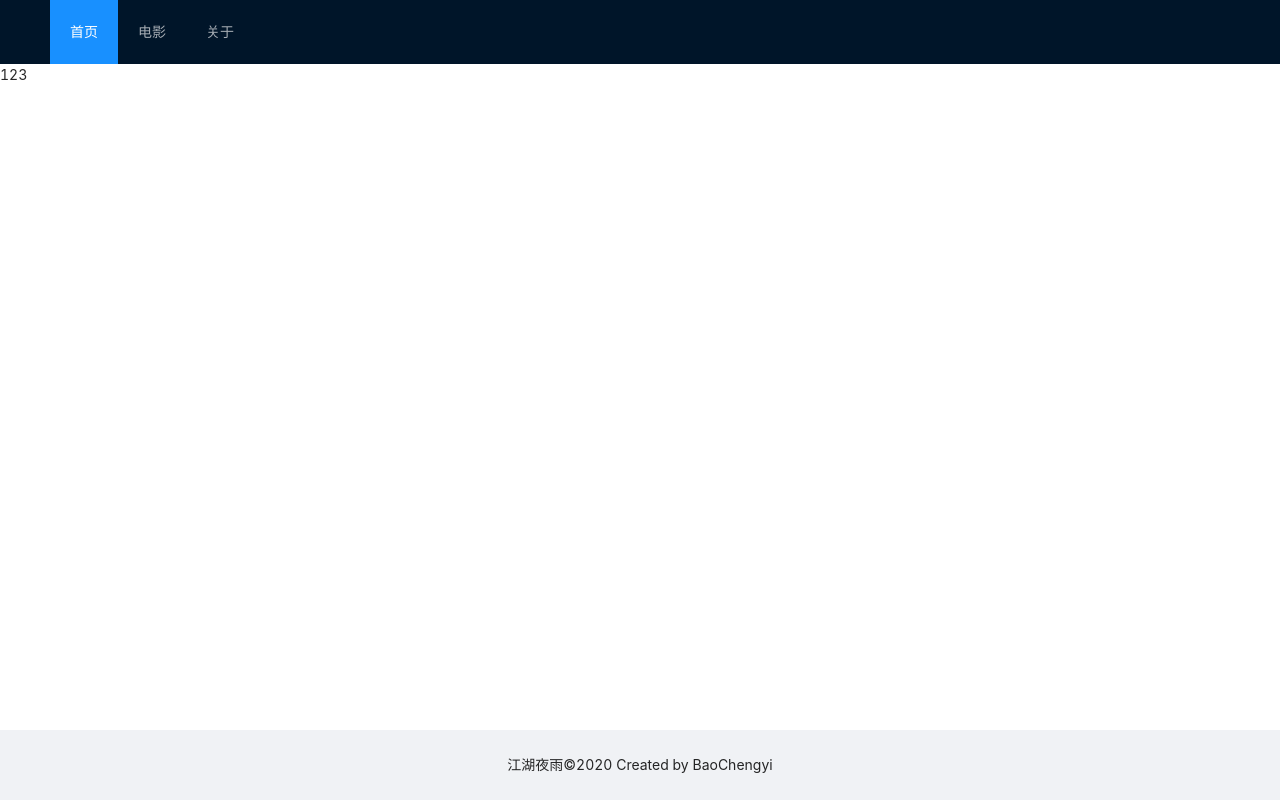
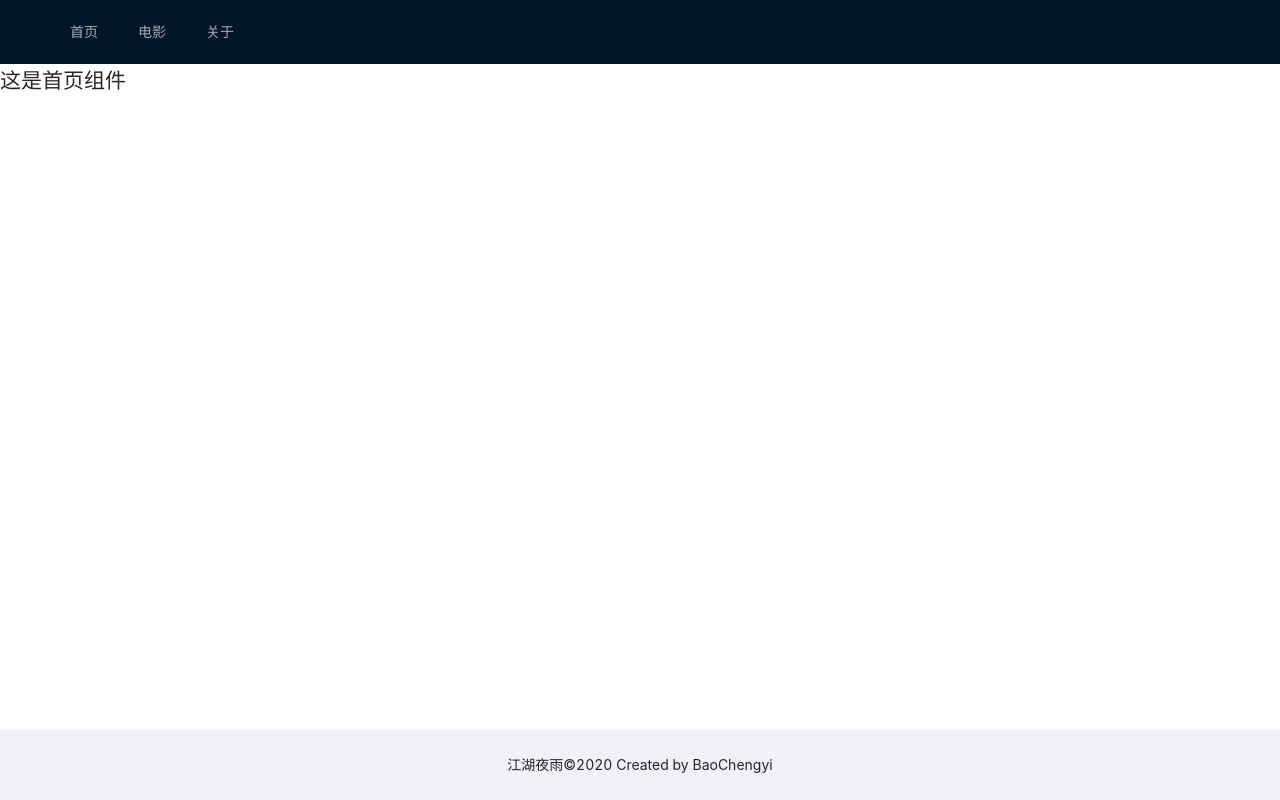
Before and after one commit to bcygsws/ReactMovie, a React app: page /#/home in a window 1280 px wide. Before the commit this address led to /#/about. Built offline with nearby package versions, Linux system fonts and the light colour scheme.

Commit message:
React框架-电影项目路由地址的保持

```diff
--- a/src/App.jsx
+++ b/src/App.jsx
@@ -1,7 +1,11 @@
 //这是项目的根组件-App组件
 import React from 'react';
 // 导入路由相关组件
-import { HashRouter, Route, Link } from 'react-router-dom';
+import { HashRouter, Route, Link, Redirect } from 'react-router-dom';
+// 导入Home Movie About子组件
+import Home from './component/home/HomeContainer.jsx';
+import Movie from './component/movie/MovieContainer.jsx';
+import About from './component/about/AboutContainer.jsx';
 // 导入需要的AntDesign组件
 import { Layout, Menu } from 'antd';
 const { Header, Content, Footer } = Layout;
@@ -13,6 +17,12 @@ export default class App extends React.Component {
     super(props);
     this.state = {};
   }
+  // componentWillMount() {
+  //   // console.log(window);
+  //   // console.log(window.location.hash);//#/about
+  //   // 使用String的split方法，将字符串按指定分隔符，分割成数组
+  //   console.log(window.location.hash.split('/')[1]);
+  // }
   render() {
     return (
       <HashRouter>
@@ -21,14 +31,29 @@ export default class App extends React.Component {
           {/* 头部区域 */}
           <Header>
             <div className="logo"></div>
-            <Menu theme="dark" mode="horizontal" defaultSelectedKeys={['1']}>
-              <Menu.Item key="1">首页</Menu.Item>
-              <Menu.Item key="2">电影</Menu.Item>
-              <Menu.Item key="3">关于</Menu.Item>
+            {/* 默认会有一个问题：efaultSelectedKeys 值默认为1，但是当我们切换到/about路由后，刷新页面。页面重新挂载，会出现/about路由，然后选中的是 1，对应的【首页】按钮，出现了错误，为此我们需要使用window这个对象，从这个对象中拿到当前路由的地址，让defaultSelectedKeys为动态值，以使得路由地址和切换按钮匹配2.Item中的key值也需要更改 3.待解决问题？刷新页面后，默认选中的蓝色背景色看不到了？*/}
+            <Menu
+              theme="dark"
+              mode="horizontal"
+              defaultSelectedKeys={[window.location.hash.split(' / ')[1]]}>
+              <Menu.Item key="home">
+                <Link to="/home">首页</Link>
+              </Menu.Item>
+              <Menu.Item key="movie">
+                <Link to="/movie">电影</Link>
+              </Menu.Item>
+              <Menu.Item key="about">
+                <Link to="/about">关于</Link>
+              </Menu.Item>
             </Menu>
           </Header>
           {/* 内容区域 */}
-          <Content style={{ backgroundColor: '#fff' }}>123</Content>
+          <Content style={{ backgroundColor: '#fff' }}>
+            {/* <Redirect path="/" to="/home"></Redirect> */}
+            <Route path="/home" component={Home}></Route>
+            <Route path="/movie" component={Movie}></Route>
+            <Route path="/about" component={About}></Route>
+          </Content>
           {/* 底部区域 */}
           <Footer style={{ textAlign: 'center' }}>
             江湖夜雨©2020 Created by BaoChengyi
--- /dev/null
+++ b/src/component/about/AboutContainer.jsx
@@ -0,0 +1,14 @@
+import React from 'react';
+export default class About extends React.Component {
+  constructor(props) {
+    super(props);
+    this.state = {};
+  }
+  render() {
+    return (
+      <div>
+        <h1>这是关于组件</h1>
+      </div>
+    );
+  }
+}
--- /dev/null
+++ b/src/component/home/HomeContainer.jsx
@@ -0,0 +1,14 @@
+import React from 'react';
+export default class Home extends React.Component {
+  constructor(props) {
+    super(props);
+    this.state = {};
+  }
+  render() {
+    return (
+      <div>
+        <h1>这是首页组件</h1>
+      </div>
+    );
+  }
+}
--- /dev/null
+++ b/src/component/movie/MovieContainer.jsx
@@ -0,0 +1,14 @@
+import React from 'react';
+export default class Movie extends React.Component {
+  constructor(props) {
+    super(props);
+    this.state = {};
+  }
+  render() {
+    return (
+      <div>
+        <h1>这是电影组件</h1>
+      </div>
+    );
+  }
+}
```
